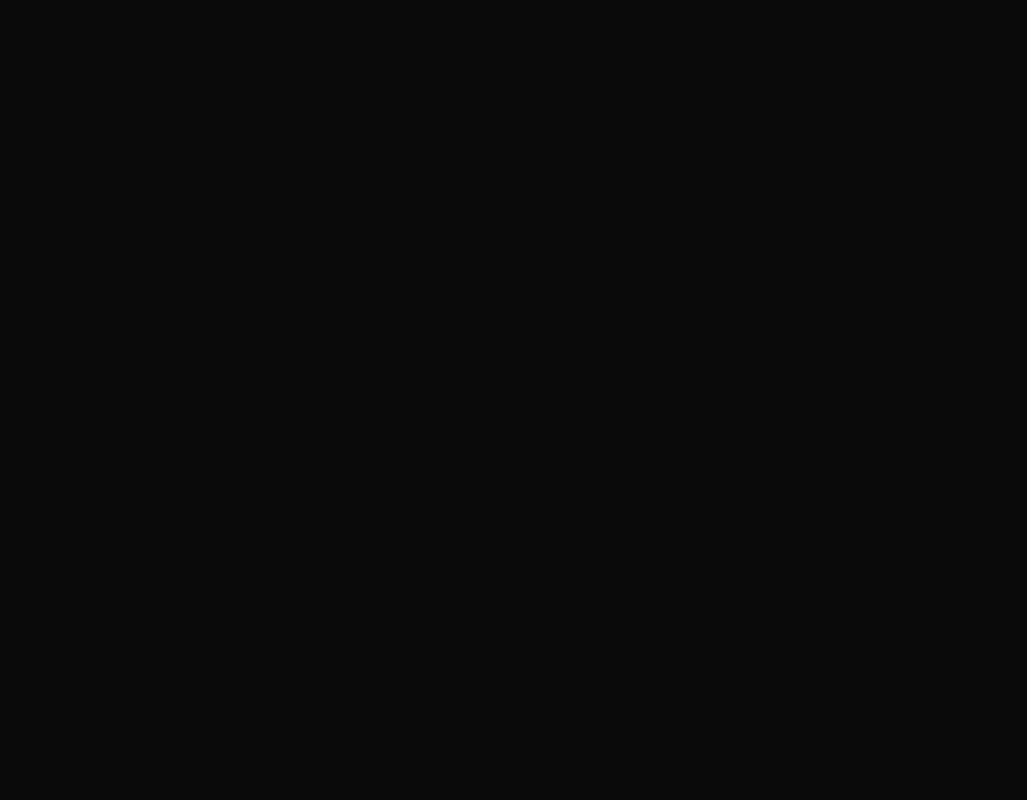
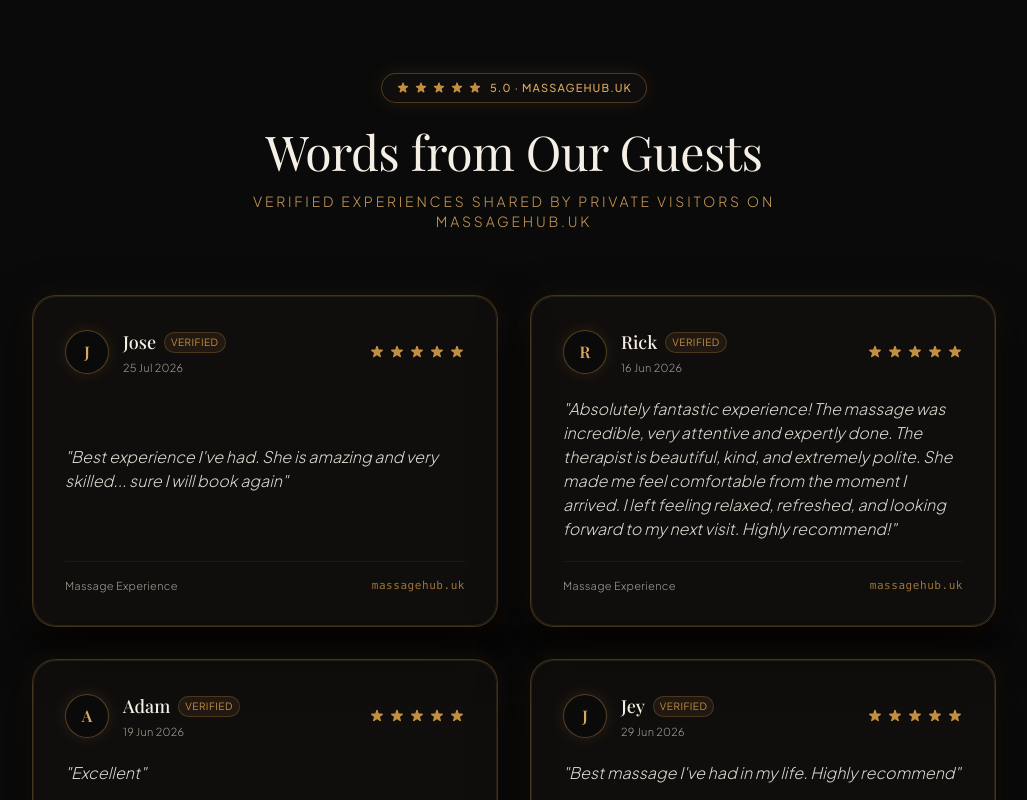
Before and after one commit to carolzinh427-beep/nuru, a React (Vite) app: page / in a window 1280 px wide. Shown: the part 5600-6400 px from the top of the page, without its empty margins (126-1153 px from the left). Built offline with nearby package versions, Linux system fonts and the light colour scheme; a web font is replaced by a local one.

Commit message:
feat: add luxury testimonials section with 4 verified guest reviews from massagehub.uk

```diff
--- a/src/App.jsx
+++ b/src/App.jsx
@@ -7,6 +7,7 @@ import IntroSection from './components/IntroSection';
 import MassageMenu from './components/MassageMenu';
 import ExperienceSection from './components/ExperienceSection';
 import AboutSection from './components/AboutSection';
+import TestimonialsSection from './components/TestimonialsSection';
 import BookingSection from './components/BookingSection';
 import LocationSection from './components/LocationSection';
 import ContactSection from './components/ContactSection';
@@ -50,6 +51,12 @@ export function App() {
           <OrganicCurveDivider variant="oil" flip={true} />
 
           <AnimatedContent distance={45} duration={0.85} ease="power3.out" threshold={0.12}>
+            <TestimonialsSection />
+          </AnimatedContent>
+
+          <OrganicCurveDivider variant="duo" />
+
+          <AnimatedContent distance={45} duration={0.85} ease="power3.out" threshold={0.12}>
             <BookingSection />
           </AnimatedContent>
 
--- /dev/null
+++ b/src/components/TestimonialsSection.jsx
@@ -0,0 +1,122 @@
+import React, { useRef } from 'react';
+import { useLanguage } from '../context/LanguageContext';
+
+export function TestimonialsSection() {
+  const { t } = useLanguage();
+  const sectionRef = useRef(null);
+
+  const testimonials = t.testimonials?.items || [];
+
+  return (
+    <section
+      id="testimonials"
+      ref={sectionRef}
+      className="py-20 sm:py-28 bg-dark-deep text-cream-text relative overflow-hidden"
+    >
+      <div className="container-max">
+        {/* Header */}
+        <div className="max-w-2xl mx-auto flex flex-col items-center text-center px-4 mb-14 sm:mb-16">
+          {/* Trust Platform Badge */}
+          <div className="inline-flex items-center space-x-2 px-3.5 py-1.5 rounded-full border border-gold-main/35 bg-dark-card/60 shadow-[0_0_20px_rgba(194,142,66,0.12)] mb-6">
+            {/* 5-Star Row */}
+            <div className="flex space-x-1 text-gold-main">
+              {[...Array(5)].map((_, i) => (
+                <svg
+                  key={i}
+                  className="w-3.5 h-3.5 fill-gold-main shrink-0"
+                  viewBox="0 0 20 20"
+                  aria-hidden="true"
+                >
+                  <path d="M9.049 2.927c.3-.921 1.603-.921 1.902 0l1.07 3.292a1 1 0 00.95.69h3.462c.969 0 1.371 1.24.588 1.81l-2.8 2.034a1 1 0 00-.364 1.118l1.07 3.292c.3.921-.755 1.688-1.54 1.118l-2.8-2.034a1 1 0 00-1.175 0l-2.8 2.034c-.784.57-1.838-.197-1.539-1.118l1.07-3.292a1 1 0 00-.364-1.118L2.98 8.72c-.783-.57-.38-1.81.588-1.81h3.461a1 1 0 00.951-.69l1.07-3.292z" />
+                </svg>
+              ))}
+            </div>
+            <span className="text-[11px] uppercase tracking-widest text-gold-light font-medium">
+              5.0 · massagehub.uk
+            </span>
+          </div>
+
+          <h2 className="text-3xl sm:text-4xl md:text-5xl font-serif text-cream-text font-normal leading-tight mb-4 text-center">
+            {t.testimonials?.title}
+          </h2>
+
+          <p className="text-xs sm:text-sm text-gold-light/90 uppercase tracking-[0.2em] font-sans font-light text-center max-w-xl">
+            {t.testimonials?.subtitle}
+          </p>
+        </div>
+
+        {/* 4 Testimonial Cards: Balanced 2x2 Grid */}
+        <div className="grid grid-cols-1 md:grid-cols-2 gap-6 lg:gap-8 max-w-5xl mx-auto px-4">
+          {testimonials.map((item) => (
+            <article
+              key={item.id}
+              className="bg-dark-card/60 backdrop-blur-sm border border-gold-main/30 hover:border-gold-main/60 transition-all duration-300 rounded-3xl p-6 sm:p-8 shadow-[0_20px_50px_rgba(0,0,0,0.85),0_0_30px_rgba(194,142,66,0.1)] flex flex-col justify-between relative overflow-hidden group"
+            >
+              {/* Subtle inner gold accent border */}
+              <div className="absolute inset-0 border border-gold-main/15 pointer-events-none rounded-3xl" />
+
+              {/* Top Row: User Avatar, Name, Date & Stars */}
+              <div className="flex items-center justify-between mb-5 relative z-10">
+                <div className="flex items-center space-x-3.5">
+                  {/* Initial Avatar */}
+                  <div className="w-11 h-11 rounded-full bg-dark-deep border border-gold-main/40 text-gold-light font-serif text-base font-semibold flex items-center justify-center shadow-[0_0_15px_rgba(194,142,66,0.15)] shrink-0">
+                    {item.initial}
+                  </div>
+
+                  {/* Name and Date */}
+                  <div className="flex flex-col text-left">
+                    <div className="flex items-center space-x-2">
+                      <span className="text-cream-text font-serif text-base sm:text-lg font-medium leading-none">
+                        {item.author}
+                      </span>
+                      {item.verified && (
+                        <span
+                          className="inline-flex items-center text-[10px] uppercase tracking-wider text-gold-main bg-gold-main/10 border border-gold-main/25 px-1.5 py-0.5 rounded-full"
+                          title="Verified Client on massagehub.uk"
+                        >
+                          Verified
+                        </span>
+                      )}
+                    </div>
+                    <span className="text-[11px] text-gray-warm font-light tracking-wide mt-1">
+                      {item.date}
+                    </span>
+                  </div>
+                </div>
+
+                {/* 5 Stars */}
+                <div className="flex space-x-1 text-gold-main shrink-0" aria-label="5 out of 5 stars">
+                  {[...Array(item.rating || 5)].map((_, i) => (
+                    <svg
+                      key={i}
+                      className="w-4 h-4 fill-gold-main shrink-0"
+                      viewBox="0 0 20 20"
+                      aria-hidden="true"
+                    >
+                      <path d="M9.049 2.927c.3-.921 1.603-.921 1.902 0l1.07 3.292a1 1 0 00.95.69h3.462c.969 0 1.371 1.24.588 1.81l-2.8 2.034a1 1 0 00-.364 1.118l1.07 3.292c.3.921-.755 1.688-1.54 1.118l-2.8-2.034a1 1 0 00-1.175 0l-2.8 2.034c-.784.57-1.838-.197-1.539-1.118l1.07-3.292a1 1 0 00-.364-1.118L2.98 8.72c-.783-.57-.38-1.81.588-1.81h3.461a1 1 0 00.951-.69l1.07-3.292z" />
+                    </svg>
+                  ))}
+                </div>
+              </div>
+
+              {/* Review Text */}
+              <div className="relative z-10 flex-1 flex flex-col justify-center">
+                <p className="text-cream-text/90 font-light text-sm sm:text-base leading-relaxed italic text-left">
+                  "{item.text}"
+                </p>
+              </div>
+
+              {/* Subtle Platform Attribution */}
+              <div className="mt-5 pt-4 border-t border-border-subtle/50 flex items-center justify-between text-[11px] text-gray-warm font-light relative z-10">
+                <span className="tracking-wide">Massage Experience</span>
+                <span className="text-gold-main/80 font-mono tracking-wider">massagehub.uk</span>
+              </div>
+            </article>
+          ))}
+        </div>
+      </div>
+    </section>
+  );
+}
+
+export default TestimonialsSection;
--- a/src/data/content.js
+++ b/src/data/content.js
@@ -129,6 +129,50 @@ export const CONTENT = {
       note: "Exclusive and dedicated attention for every private session",
       cta: ""
     },
+    testimonials: {
+      title: "Words from Our Guests",
+      subtitle: "Verified experiences shared by private visitors on massagehub.uk",
+      platform: "massagehub.uk",
+      badge: "Verified Client Reviews",
+      items: [
+        {
+          id: "jose",
+          author: "Jose",
+          initial: "J",
+          date: "25 Jul 2026",
+          rating: 5,
+          text: "Best experience I've had. She is amazing and very skilled... sure I will book again",
+          verified: true
+        },
+        {
+          id: "rick",
+          author: "Rick",
+          initial: "R",
+          date: "16 Jun 2026",
+          rating: 5,
+          text: "Absolutely fantastic experience! The massage was incredible, very attentive and expertly done. The therapist is beautiful, kind, and extremely polite. She made me feel comfortable from the moment I arrived. I left feeling relaxed, refreshed, and looking forward to my next visit. Highly recommend!",
+          verified: true
+        },
+        {
+          id: "adam",
+          author: "Adam",
+          initial: "A",
+          date: "19 Jun 2026",
+          rating: 5,
+          text: "Excellent",
+          verified: true
+        },
+        {
+          id: "jey",
+          author: "Jey",
+          initial: "J",
+          date: "29 Jun 2026",
+          rating: 5,
+          text: "Best massage I've had in my life. Highly recommend",
+          verified: true
+        }
+      ]
+    },
     booking: {
       eyebrow: "",
       title: "",
@@ -246,6 +290,50 @@ export const CONTENT = {
       note: "Atendimento exclusivo e dedicado para cada sessão privativa",
       cta: ""
     },
+    testimonials: {
+      title: "Depoimentos Exclusivos",
+      subtitle: "Avaliações verificadas de visitantes privativos no massagehub.uk",
+      platform: "massagehub.uk",
+      badge: "Avaliações Verificadas",
+      items: [
+        {
+          id: "jose",
+          author: "Jose",
+          initial: "J",
+          date: "25 Jul 2026",
+          rating: 5,
+          text: "Melhor experiência que já tive. Ela é incrível e muito habilidosa... com certeza agendarei novamente",
+          verified: true
+        },
+        {
+          id: "rick",
+          author: "Rick",
+          initial: "R",
+          date: "16 Jun 2026",
+          rating: 5,
+          text: "Experiência absolutamente fantástica! A massagem foi incrível, muito atenciosa e feita com maestria. A terapeuta é linda, gentil e extremamente educada. Ela me fez sentir confortável desde o momento em que cheguei. Saí me sentindo relaxado, revigorado e ansioso pela próxima visita. Recomendo muito!",
+          verified: true
+        },
+        {
+          id: "adam",
+          author: "Adam",
+          initial: "A",
+          date: "19 Jun 2026",
+          rating: 5,
+          text: "Excelente",
+          verified: true
+        },
+        {
+          id: "jey",
+          author: "Jey",
+          initial: "J",
+          date: "29 Jun 2026",
+          rating: 5,
+          text: "Melhor massagem da minha vida. Recomendo muito",
+          verified: true
+        }
+      ]
+    },
     booking: {
       eyebrow: "",
       title: "",
```
